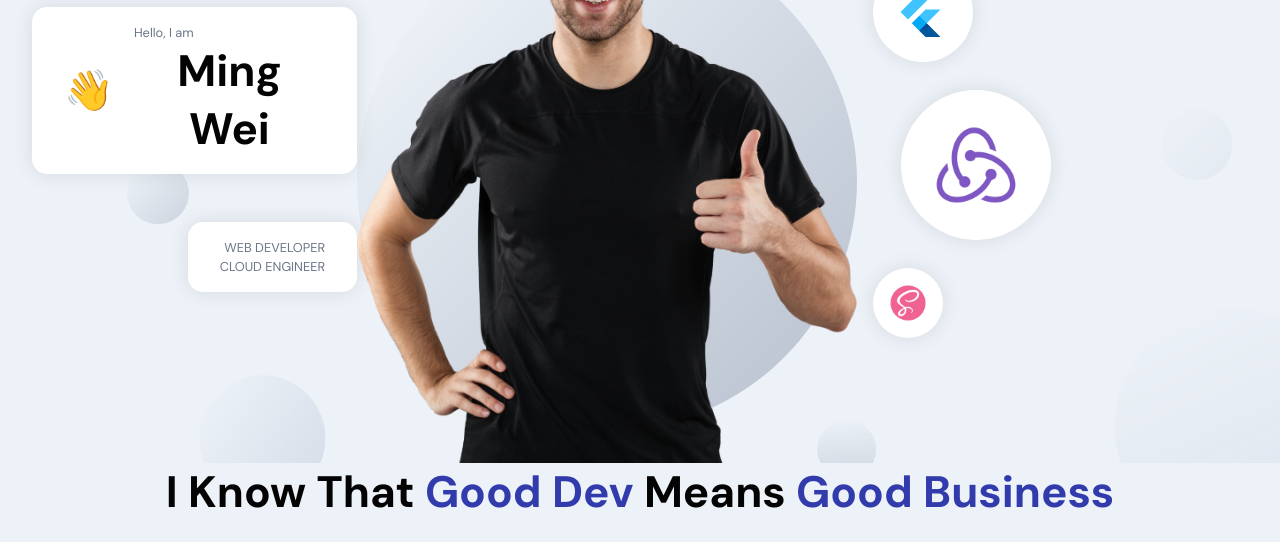
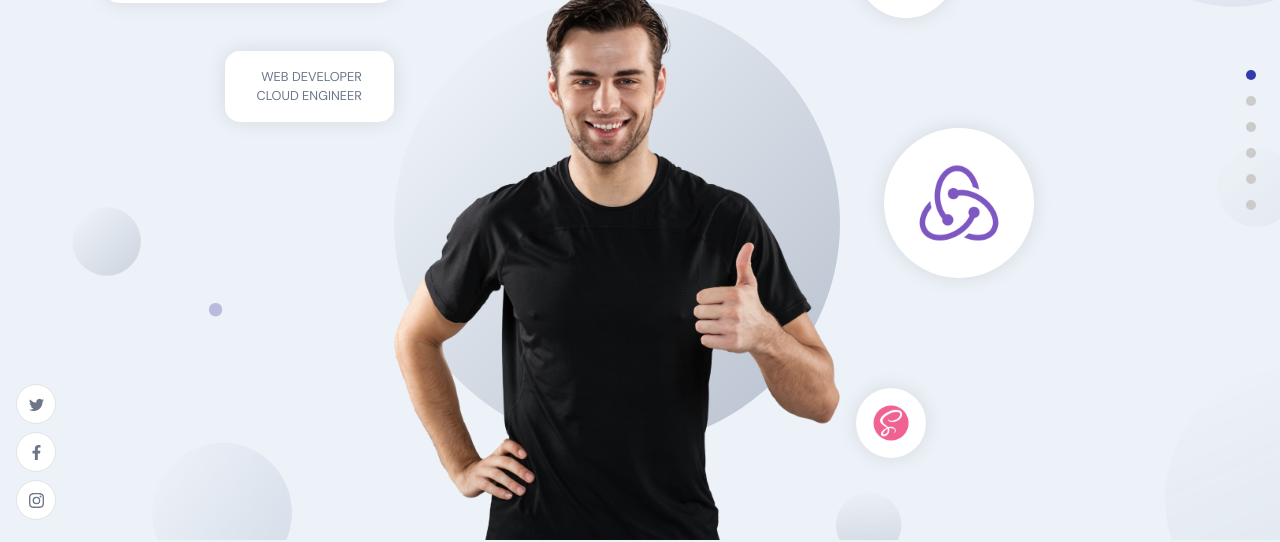
Before and after one commit to ymw0331/ymw0331.github.io, a React (Create React App) app in the folder frontend_react/: page / in a window 1280 px wide. Shown: the part 260-802 px from the top of the page. Built offline with nearby package versions, Linux system fonts and the light colour scheme; no server answers.

Commit message:
add higher order functions

```diff
--- /dev/null
+++ b/frontend_react/src/components/NavigationDots.jsx
@@ -0,0 +1,17 @@
+import React from 'react';
+
+
+const NavigationDots = ( { active } ) => (
+  <div className="app__navigation">
+    { [ 'home', 'about', 'work', 'skills', 'testimonial', 'contact' ].map( ( item, index ) => (
+      <a
+        href={ `#${ item }` }
+        key={ item + index }
+        className="app__navigation-dot"
+        style={ active === item ? { backgroundColor: '#313BAC' } : {} }
+      />
+    ) ) }
+  </div>
+);
+
+export default NavigationDots;
--- /dev/null
+++ b/frontend_react/src/components/SocialMedia.jsx
@@ -0,0 +1,25 @@
+import React from 'react';
+import { BsTwitter, BsInstagram } from 'react-icons/bs';
+import { FaFacebookF } from 'react-icons/fa';
+
+
+const SocialMedia = () =>
+{
+  return (
+    <div className='app__social'>
+      <div>
+        <BsTwitter />
+      </div>
+
+      <div>
+        <FaFacebookF />
+      </div>
+
+      <div>
+        <BsInstagram />
+      </div>
+    </div>
+  );
+};
+
+export default SocialMedia;
--- a/frontend_react/src/components/index.js
+++ b/frontend_react/src/components/index.js
@@ -1 +1,3 @@
 export { default as Navbar } from './Navbar/Navbar';
+export { default as NavigationDots } from './NavigationDots';
+export { default as SocialMedia } from './SocialMedia';
--- a/frontend_react/src/container/About/About.jsx
+++ b/frontend_react/src/container/About/About.jsx
@@ -1,9 +1,8 @@
 import React, { useState, useEffect } from 'react';
 import './About.scss';
 import { motion } from 'framer-motion';
-import { images } from '../../constants';
+import { AppWrap } from '../../wrapper';
 import { urlFor, client } from '../../client';
-
 
 // const abouts = [
 //   { title: "Web Development", description: "I am a good web developer", imgUrl: images.about01 },
@@ -12,7 +11,6 @@
 
 //   { title: "Mern Stack", description: "I am a good web developer", imgUrl: images.about04 },
 // ];
-
 const About = () =>
 {
   const [ abouts, setAbouts ] = useState( [] );
@@ -29,14 +27,13 @@
 
   return (
     <>
-      <h2 className='head-text'>I Know That  <span>Good Dev </span>  means   <span>Good Business</span>
-      </h2>
+      <h2 className="head-text">I Know that <span>Good Design</span> <br />means  <span>Good Business</span></h2>
 
-      <div className='app__profiles'>
+      <div className="app__profiles">
         { abouts.map( ( about, index ) => (
           <motion.div
             whileInView={ { opacity: 1 } }
-            whileHover={ { scale: 1.1 } } //hover
+            whileHover={ { scale: 1.1 } }
             transition={ { duration: 0.5, type: 'tween' } }
             className="app__profile-item"
             key={ about.title + index }
@@ -46,11 +43,10 @@
             <p className="p-text" style={ { marginTop: 10 } }>{ about.description }</p>
           </motion.div>
         ) ) }
-
       </div>
     </>
   );
 };
 
 
-export default About;
+export default AppWrap( About, "about" );
--- a/frontend_react/src/container/Header/Header.jsx
+++ b/frontend_react/src/container/Header/Header.jsx
@@ -1,7 +1,9 @@
 import React from 'react';
 import "./Header.scss";
+import { AppWrap } from '../../wrapper';
 import { motion } from 'framer-motion';
 import { images } from '../../constants';
+
 
 const scaleVariants = {
   whileInView: {
@@ -18,7 +20,7 @@
 const Header = () =>
 {
   return (
-    <div id="home" className='app__header app__flex'>
+    <div className='app__header app__flex'>
 
       <motion.div
         whileInView={ { x: [ -100, 0 ], capacity: [ 0, 1 ] } }
@@ -75,4 +77,4 @@
   );
 };
 
-export default Header;
+export default AppWrap( Header, 'home' );
--- /dev/null
+++ b/frontend_react/src/wrapper/AppWrap.js
@@ -0,0 +1,25 @@
+import React from 'react';
+import { NavigationDots, SocialMedia } from '../components';
+
+
+const AppWrap = ( Component, idName, classNames ) => function HOC ()
+{
+  return (
+    <div id={ idName } className={ `app__container ${ classNames } ` }>
+      <SocialMedia />
+
+      <div className='app__wrapper app__flex'>
+        <Component />
+
+        <div className='copyright'>
+          <p className='p-text'>@2023 Wayne Yong</p>
+          <p className='p-text'>All rights reserved</p>
+        </div>
+      </div>
+
+      <NavigationDots active={ idName } />
+    </div>
+  );
+};
+
+export default AppWrap;
--- /dev/null
+++ b/frontend_react/src/wrapper/index.js
@@ -0,0 +1 @@
+export { default as AppWrap } from './AppWrap';
```
